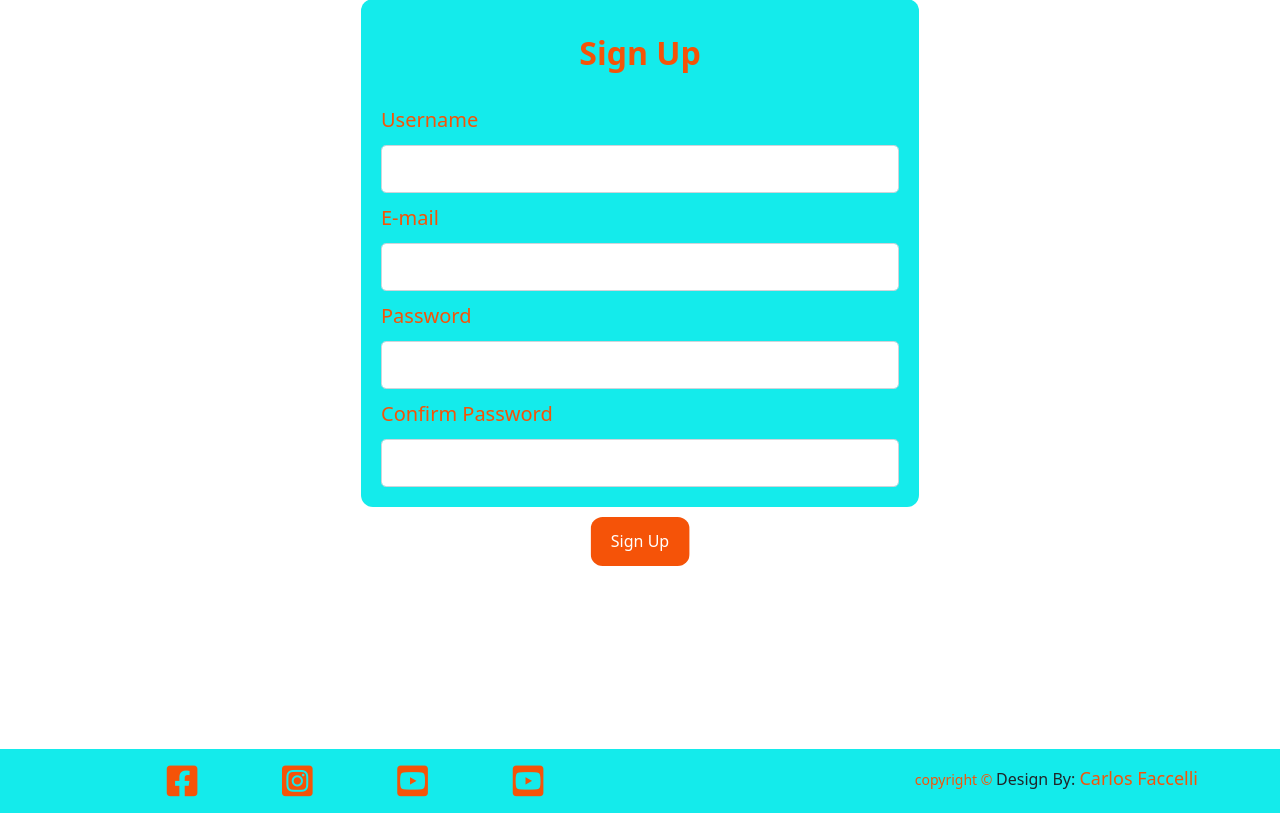
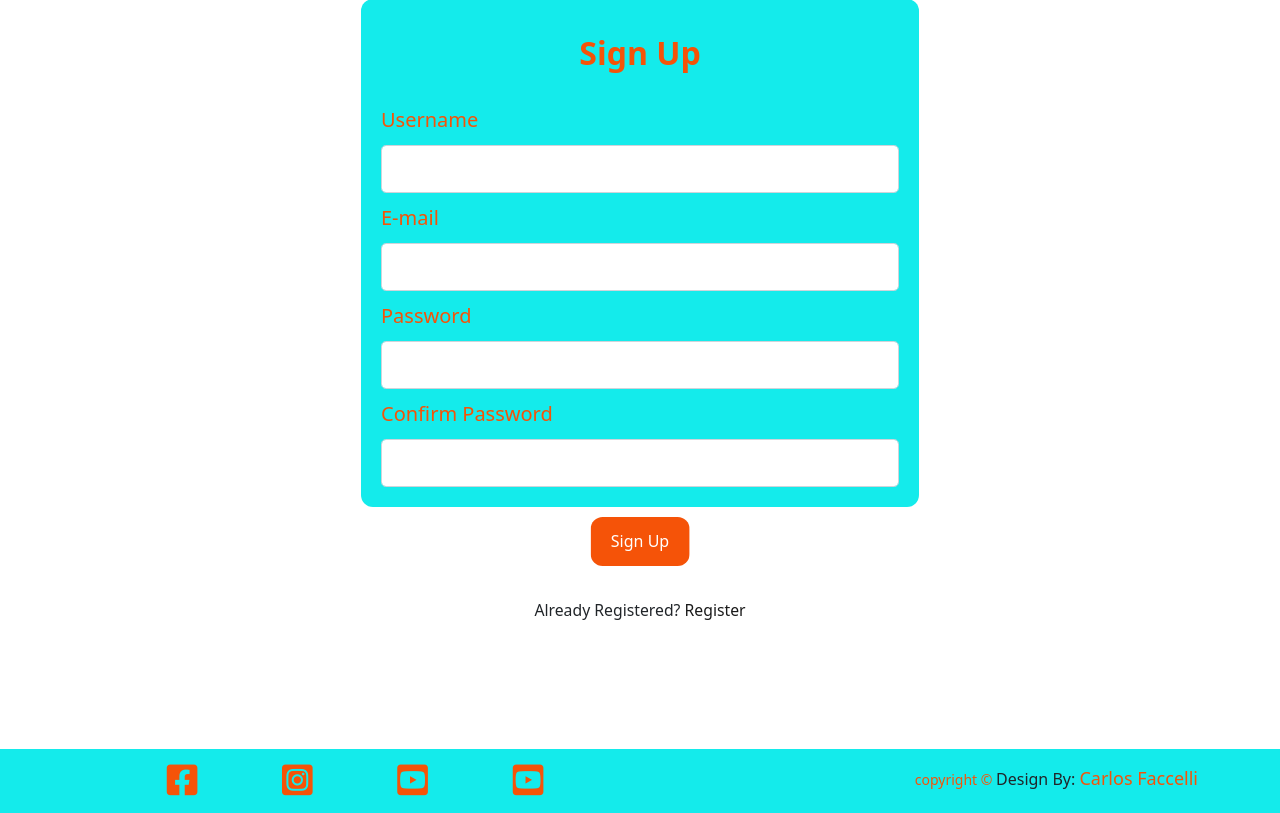
Before and after one commit to CarlosFaccelli26/Bread-Butter-Milestone, a Flask app: page /register in a window 1280 px wide. Shown: the part 152-965 px from the top of the page. Run offline with Flask 2, Linux system fonts and the light colour scheme; some libraries are stand-ins or nearby versions.

Commit message:
Adding small text on login and register templates

```diff
--- a/static/css/style.css
+++ b/static/css/style.css
@@ -1,6 +1,10 @@
 /* ================ Google Fonts ================ */
 
 /* ================ Generals ================ */
+
+body {
+    font-size: 18px;
+}
 
 .flashes {
     width: 50%;
@@ -49,6 +53,21 @@ label {
     color: #f55308;
 }
 
+.info {
+    text-align: center;
+    margin: 20px 0;
+}
+
+.info a {
+    color: #1a1a1a;
+    text-decoration: none;
+    transition: all .5s ease-in-out;
+}
+
+.info a:hover {
+    color: #f55308;
+}
+
 /* ================ Nav ================ */
 
 .nav-bg {
@@ -72,6 +91,7 @@ label {
     color: #f55308;
     position: relative;
     display: inline-block;
+    font-size: 16px;
 }
 
 .nav-link:hover {
--- a/templates/login.html
+++ b/templates/login.html
@@ -48,6 +48,9 @@ Sign In
                         {{ form.submit(class="btn btn-submit") }}
                     </div>
                 </form>
+                <p class="info">
+                    <small>Need an Account? <a href="{{ url_for('register') }}">Register</a></small>
+                </p>
             </div>
         </div>
     </div>
--- a/templates/register.html
+++ b/templates/register.html
@@ -85,6 +85,9 @@ Register
                         {{ form.submit(class="btn btn-submit") }}
                     </div>
                 </form>
+                <p class="info">
+                    <small>Already Registered? <a href="{{ url_for('login') }}">Register</a></small>
+                </p>
             </div>
         </div>
     </div>
```
